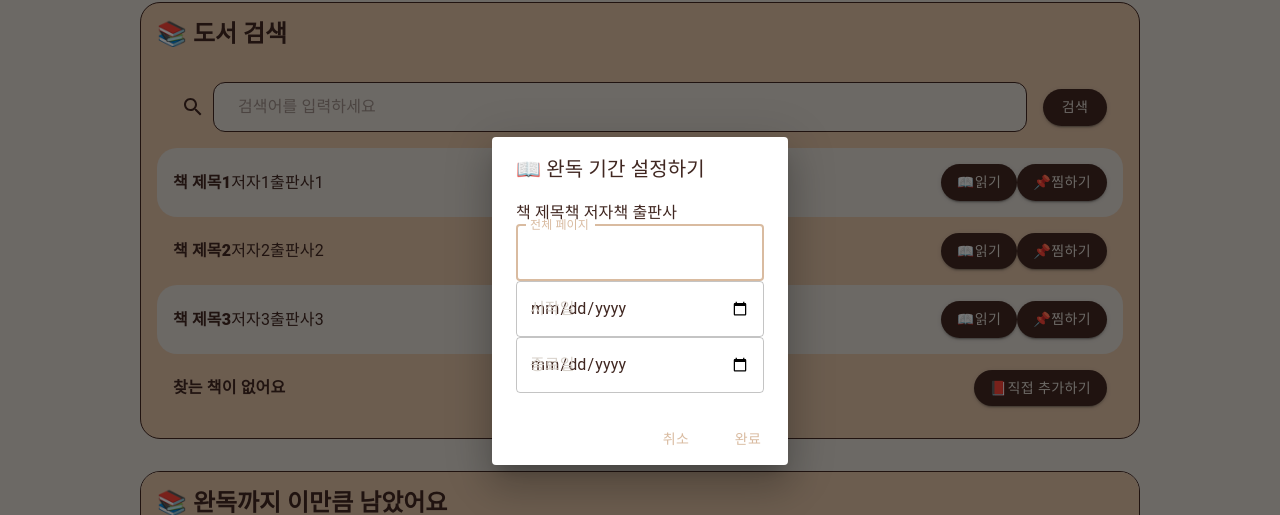
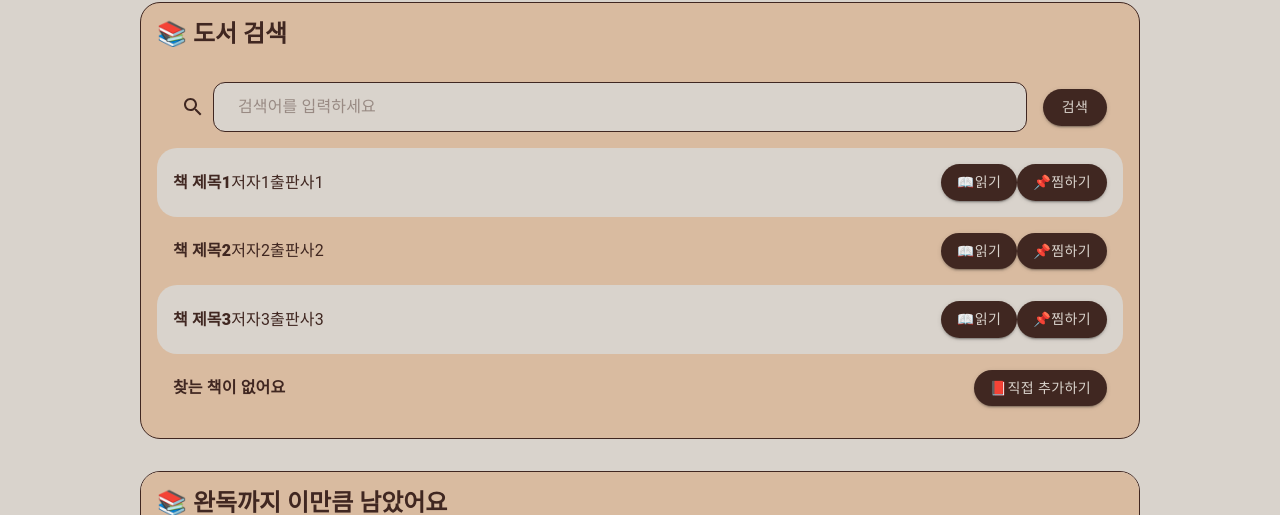
Before and after one commit to cwhite723/sobuk-sobuk, a React (Create React App) app in the folder project/client/: page /main in a window 1280 px wide. Shown: the part 99-614 px from the top of the page. Built offline with nearby package versions, Linux system fonts and the light colour scheme.

Commit message:
fix: CommonButton component outline prop value

```diff
--- a/project/client/src/components/main/MainSearchResult.tsx
+++ b/project/client/src/components/main/MainSearchResult.tsx
@@ -17,7 +17,7 @@ const MainSerarchReasult = () => {
   ];
   return (
     <Box sx={{ display: "flex", flexDirection: "column" }}>
-      <MainBookEditDialog isOpen={true} type="read" />
+      <MainBookEditDialog isOpen={false} type="read" />
 
       {bookList.map((item) => (
         <Box
@@ -56,7 +56,7 @@ const MainSerarchReasult = () => {
             />
           </Box>
           {item.bookId === "no-result" ? (
-            <CommonButton value="📕직접 추가하기" />
+            <CommonButton value="📕직접 추가하기" outline={false} />
           ) : (
             <Box
               sx={{
@@ -65,8 +65,8 @@ const MainSerarchReasult = () => {
                 alignItems: { xs: "end", md: "center" },
               }}
             >
-              <CommonButton value="📖읽기" />
-              <CommonButton value="📌찜하기" />
+              <CommonButton value="📖읽기" outline={false} />
+              <CommonButton value="📌찜하기" outline={false} />
             </Box>
           )}
         </Box>
```
